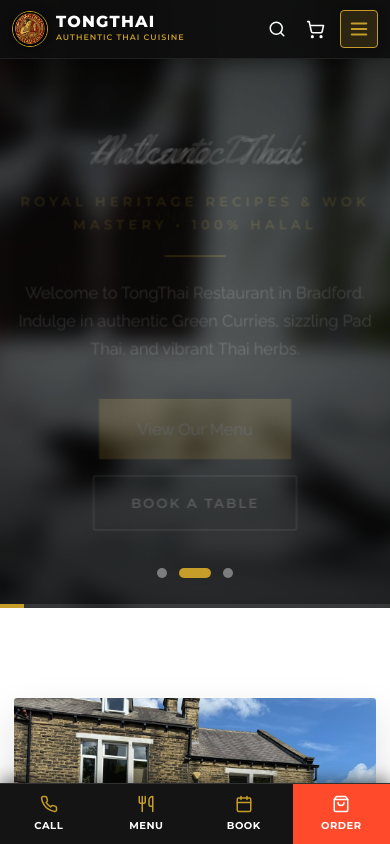
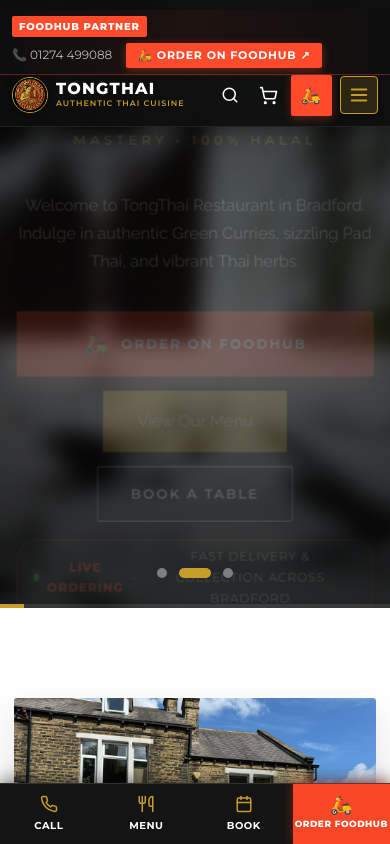
Before and after one commit to AliZaidi5110/tongthai, a Next.js app: page / in a window 390 px wide. Shown: the top 844 px of the page. Built offline with nearby package versions, Linux system fonts and the light colour scheme.

Commit message:
feat: add high-visibility Foodhub ordering topbar, header CTA, and hero CTA buttons

```diff
--- a/src/components/HeroSlider.tsx
+++ b/src/components/HeroSlider.tsx
@@ -222,12 +222,12 @@
                 {slide.description}
               </p>
 
-              {/* Action Buttons */}
+              {/* Action Buttons with Foodhub Order In Front */}
               <div
                 style={{
                   display: 'flex',
                   alignItems: 'center',
-                  gap: '16px',
+                  gap: '14px',
                   flexWrap: 'wrap',
                   justifyContent: 'center',
                   opacity: isActive ? 1 : 0,
@@ -235,14 +235,63 @@
                   transition: 'all 0.8s ease 0.65s',
                 }}
               >
-                <a href={slide.primaryCtaLink} className="btn-capella-gold" style={{ padding: '15px 36px' }}>
+                {/* Primary Foodhub Ordering CTA */}
+                <a
+                  href="https://tongthaionline.co.uk/"
+                  target="_blank"
+                  rel="noopener noreferrer"
+                  className="btn-hero-foodhub"
+                  aria-label="Order online on Foodhub for direct delivery or collection (opens in new tab)"
+                >
+                  <span aria-hidden="true" style={{ fontSize: '1.25rem' }}>🛵</span>
+                  <span>Order on Foodhub</span>
+                </a>
+
+                <a href={slide.primaryCtaLink} className="btn-capella-gold" style={{ padding: '15px 32px' }}>
                   {slide.primaryCtaText}
                 </a>
                 {slide.secondaryCtaText && (
-                  <a href={slide.secondaryCtaLink} className="btn-capella-outline" style={{ padding: '15px 36px' }}>
+                  <a href={slide.secondaryCtaLink} className="btn-capella-outline" style={{ padding: '15px 32px' }}>
                     {slide.secondaryCtaText}
                   </a>
                 )}
+              </div>
+
+              {/* Foodhub Live Status Sub-badge */}
+              <div
+                style={{
+                  marginTop: '18px',
+                  display: 'inline-flex',
+                  alignItems: 'center',
+                  gap: '8px',
+                  backgroundColor: 'rgba(15, 15, 15, 0.75)',
+                  border: '1px solid rgba(255, 75, 43, 0.45)',
+                  padding: '6px 16px',
+                  borderRadius: '20px',
+                  fontSize: '0.75rem',
+                  fontFamily: 'var(--font-heading)',
+                  letterSpacing: '0.8px',
+                  textTransform: 'uppercase',
+                  color: '#ffffff',
+                  backdropFilter: 'blur(4px)',
+                  opacity: isActive ? 1 : 0,
+                  transition: 'all 0.8s ease 0.75s',
+                }}
+              >
+                <span
+                  style={{
+                    width: '8px',
+                    height: '8px',
+                    borderRadius: '50%',
+                    backgroundColor: '#22c55e',
+                    display: 'inline-block',
+                    boxShadow: '0 0 8px #22c55e',
+                  }}
+                  aria-hidden="true"
+                />
+                <span style={{ color: '#ff4b2b', fontWeight: 800 }}>LIVE ORDERING</span>
+                <span style={{ color: '#888' }}>•</span>
+                <span style={{ color: '#e5e5e5' }}>Fast Delivery &amp; Collection Across Bradford</span>
               </div>
             </div>
           </div>
@@ -376,6 +425,46 @@
             transform: scaleX(1);
           }
         }
+
+        .btn-hero-foodhub {
+          display: inline-flex;
+          align-items: center;
+          gap: 10px;
+          background: linear-gradient(135deg, #ff4b2b 0%, #e03a1d 100%);
+          color: #ffffff !important;
+          padding: 15px 34px;
+          font-family: var(--font-heading);
+          font-size: 0.8125rem;
+          font-weight: 700;
+          text-transform: uppercase;
+          letter-spacing: 2px;
+          border-radius: 2px;
+          text-decoration: none;
+          box-shadow: 0 6px 24px rgba(255, 75, 43, 0.45);
+          border: 1px solid rgba(255, 255, 255, 0.25);
+          transition: all 0.3s ease;
+          position: relative;
+          overflow: hidden;
+        }
+
+        .btn-hero-foodhub:hover {
+          background: linear-gradient(135deg, #ff5733 0%, #c82d12 100%);
+          transform: translateY(-3px) scale(1.02);
+          box-shadow: 0 10px 30px rgba(255, 75, 43, 0.6);
+          border-color: #ffffff;
+        }
+
+        .btn-hero-foodhub:active {
+          transform: translateY(0) scale(0.98);
+        }
+
+        @media (max-width: 640px) {
+          .btn-hero-foodhub {
+            width: 100%;
+            justify-content: center;
+            padding: 14px 24px;
+          }
+        }
       `}</style>
     </section>
   );
--- a/src/components/MobileActionBar.tsx
+++ b/src/components/MobileActionBar.tsx
@@ -93,7 +93,7 @@
           </span>
         </a>
 
-        {/* Order Online */}
+        {/* Order Online via Foodhub */}
         <a
           href="https://tongthaionline.co.uk/"
           target="_blank"
@@ -107,14 +107,15 @@
             justifyContent: 'center',
             backgroundColor: '#ff4b2b',
             color: '#ffffff',
-            gap: '4px',
+            gap: '2px',
             textDecoration: 'none',
             minHeight: '48px',
+            boxShadow: '0 -2px 10px rgba(255, 75, 43, 0.4)',
           }}
         >
-          <ShoppingBag size={18} color="#ffffff" aria-hidden="true" />
-          <span style={{ fontSize: '0.625rem', fontFamily: 'var(--font-heading)', fontWeight: 700, textTransform: 'uppercase', letterSpacing: '0.5px' }}>
-            Order
+          <span style={{ fontSize: '1.125rem', lineHeight: 1 }} aria-hidden="true">🛵</span>
+          <span style={{ fontSize: '0.5625rem', fontFamily: 'var(--font-heading)', fontWeight: 800, textTransform: 'uppercase', letterSpacing: '0.5px', color: '#ffffff' }}>
+            Order Foodhub
           </span>
         </a>
       </div>
@@ -129,8 +130,19 @@
           opacity: 0.8;
           background-color: rgba(255, 255, 255, 0.05);
         }
+        .mobile-action-btn.order-cta {
+          animation: pulseFoodhub 2.5s infinite;
+        }
+        @keyframes pulseFoodhub {
+          0%, 100% {
+            background-color: #ff4b2b;
+          }
+          50% {
+            background-color: #e03a1d;
+          }
+        }
         .mobile-action-btn.order-cta:active {
-          background-color: #e03a1d !important;
+          background-color: #c82d12 !important;
         }
       `}</style>
     </nav>
--- a/src/components/Navbar.tsx
+++ b/src/components/Navbar.tsx
@@ -71,6 +71,49 @@
           transition: 'all 0.3s ease',
         }}
       >
+        {/* Top Announcement Bar: Foodhub Online Ordering */}
+        <div className="top-foodhub-strip">
+          <div
+            className="container container-wide"
+            style={{
+              display: 'flex',
+              alignItems: 'center',
+              justifyContent: 'space-between',
+              padding: '6px clamp(12px, 2vw, 32px)',
+              flexWrap: 'wrap',
+              gap: '6px',
+            }}
+          >
+            <div style={{ display: 'flex', alignItems: 'center', gap: '8px' }}>
+              <span className="top-foodhub-badge">
+                FOODHUB PARTNER
+              </span>
+              <span className="top-foodhub-text">
+                🛵 Order Online for Fast Delivery &amp; Collection Across Bradford • 100% Halal
+              </span>
+            </div>
+
+            <div style={{ display: 'flex', alignItems: 'center', gap: '14px' }}>
+              <a
+                href="tel:01274499088"
+                className="top-phone-link"
+                aria-label="Call TongThai Bradford at 01274 499088"
+              >
+                📞 01274 499088
+              </a>
+              <a
+                href="https://tongthaionline.co.uk/"
+                target="_blank"
+                rel="noopener noreferrer"
+                className="top-foodhub-cta"
+                aria-label="Order online on Foodhub with instant delivery or collection (opens in new tab)"
+              >
+                <span>🛵</span> Order on Foodhub ↗
+              </a>
+            </div>
+          </div>
+        </div>
+
         <div className="container container-wide header-nav-container">
           {/* Logo */}
           <Link href="/" className="header-logo-link" aria-label="TongThai Restaurant Bradford Home">
@@ -272,6 +315,19 @@
               )}
             </button>
 
+            {/* Foodhub Online Order Header CTA Button */}
+            <a
+              href="https://tongthaionline.co.uk/"
+              target="_blank"
+              rel="noopener noreferrer"
+              className="btn-header-foodhub"
+              id="header-foodhub-btn"
+              aria-label="Order online from TongThai on Foodhub (opens in new tab)"
+            >
+              <span aria-hidden="true" style={{ fontSize: '1rem' }}>🛵</span>
+              <span>Order on Foodhub</span>
+            </a>
+
             {/* Quick Reservation CTA */}
             <a
               href="#reservation"
@@ -375,6 +431,22 @@
             className="mobile-menu-drawer"
             style={{ zIndex: 200 }}
           >
+          {/* Top Foodhub Order CTA inside Mobile Drawer */}
+          <a
+            href="https://tongthaionline.co.uk/"
+            target="_blank"
+            rel="noopener noreferrer"
+            className="mobile-drawer-foodhub-top"
+            aria-label="Order online on Foodhub for delivery or collection (opens in new tab)"
+          >
+            <span style={{ fontSize: '1.25rem' }}>🛵</span>
+            <div style={{ textAlign: 'left' }}>
+              <div style={{ fontWeight: 800, fontSize: '0.8125rem', letterSpacing: '1px' }}>ORDER ON FOODHUB</div>
+              <div style={{ fontSize: '0.6875rem', opacity: 0.9 }}>Fast Delivery &amp; Collection Across Bradford</div>
+            </div>
+            <span style={{ marginLeft: 'auto', fontWeight: 800 }}>↗</span>
+          </a>
+
           <a
             href="/"
             onClick={() => setMobileMenuOpen(false)}
@@ -756,6 +828,120 @@
           gap: 8px;
         }
 
+        .top-foodhub-strip {
+          background: linear-gradient(90deg, #0e0e0e 0%, #1e1210 50%, #0e0e0e 100%);
+          border-bottom: 1px solid rgba(255, 75, 43, 0.35);
+          font-size: 0.75rem;
+          transition: all 0.3s ease;
+        }
+
+        .top-foodhub-badge {
+          background-color: #ff4b2b;
+          color: #ffffff;
+          font-weight: 800;
+          padding: 2px 7px;
+          border-radius: 2px;
+          font-size: 0.625rem;
+          letter-spacing: 0.8px;
+          font-family: var(--font-heading);
+          text-transform: uppercase;
+        }
+
+        .top-foodhub-text {
+          color: #e8e8e8;
+          font-size: clamp(0.6875rem, 0.8vw, 0.75rem);
+          font-weight: 500;
+        }
+
+        .top-phone-link {
+          color: #bbbbbb;
+          text-decoration: none;
+          font-size: 0.75rem;
+          font-family: var(--font-heading);
+          transition: color 0.2s;
+        }
+
+        .top-phone-link:hover {
+          color: #ffffff;
+        }
+
+        .top-foodhub-cta {
+          background-color: #ff4b2b;
+          color: #ffffff !important;
+          font-weight: 700;
+          text-transform: uppercase;
+          padding: 3px 12px;
+          border-radius: 2px;
+          font-family: var(--font-heading);
+          font-size: 0.6875rem;
+          letter-spacing: 0.8px;
+          text-decoration: none;
+          display: inline-flex;
+          align-items: center;
+          gap: 4px;
+          transition: all 0.2s ease;
+          box-shadow: 0 2px 8px rgba(255, 75, 43, 0.4);
+        }
+
+        .top-foodhub-cta:hover {
+          background-color: #e03a1d;
+          transform: translateY(-1px);
+        }
+
+        .btn-header-foodhub {
+          display: inline-flex;
+          align-items: center;
+          gap: 6px;
+          background-color: #ff4b2b;
+          color: #ffffff !important;
+          padding: clamp(7px, 0.8vw, 10px) clamp(10px, 1vw, 18px);
+          font-size: clamp(0.6875rem, 0.75vw, 0.75rem);
+          font-family: var(--font-heading);
+          font-weight: 700;
+          letter-spacing: 1px;
+          text-transform: uppercase;
+          border-radius: 2px;
+          text-decoration: none;
+          white-space: nowrap;
+          transition: all 0.2s ease;
+          box-shadow: 0 2px 10px rgba(255, 75, 43, 0.35);
+          flex-shrink: 0 !important;
+        }
+
+        .btn-header-foodhub:hover {
+          background-color: #e03a1d;
+          box-shadow: 0 4px 14px rgba(255, 75, 43, 0.55);
+          transform: translateY(-1px);
+        }
+
+        .mobile-drawer-foodhub-top {
+          width: 100%;
+          max-width: 340px;
+          padding: 12px 16px;
+          background: linear-gradient(135deg, #ff4b2b 0%, #d83518 100%);
+          color: #ffffff !important;
+          border-radius: 4px;
+          text-decoration: none;
+          display: flex;
+          align-items: center;
+          gap: 12px;
+          box-shadow: 0 4px 16px rgba(255, 75, 43, 0.45);
+          margin-bottom: 8px;
+          border: 1px solid rgba(255, 255, 255, 0.2);
+        }
+
+        @media (max-width: 680px) {
+          .top-foodhub-text {
+            display: none;
+          }
+          .btn-header-foodhub span:not([aria-hidden="true"]) {
+            display: none;
+          }
+          .btn-header-foodhub {
+            padding: 7px 10px;
+          }
+        }
+
         .mobile-drawer-phone {
           font-family: var(--font-heading);
           font-size: 0.75rem;
```
